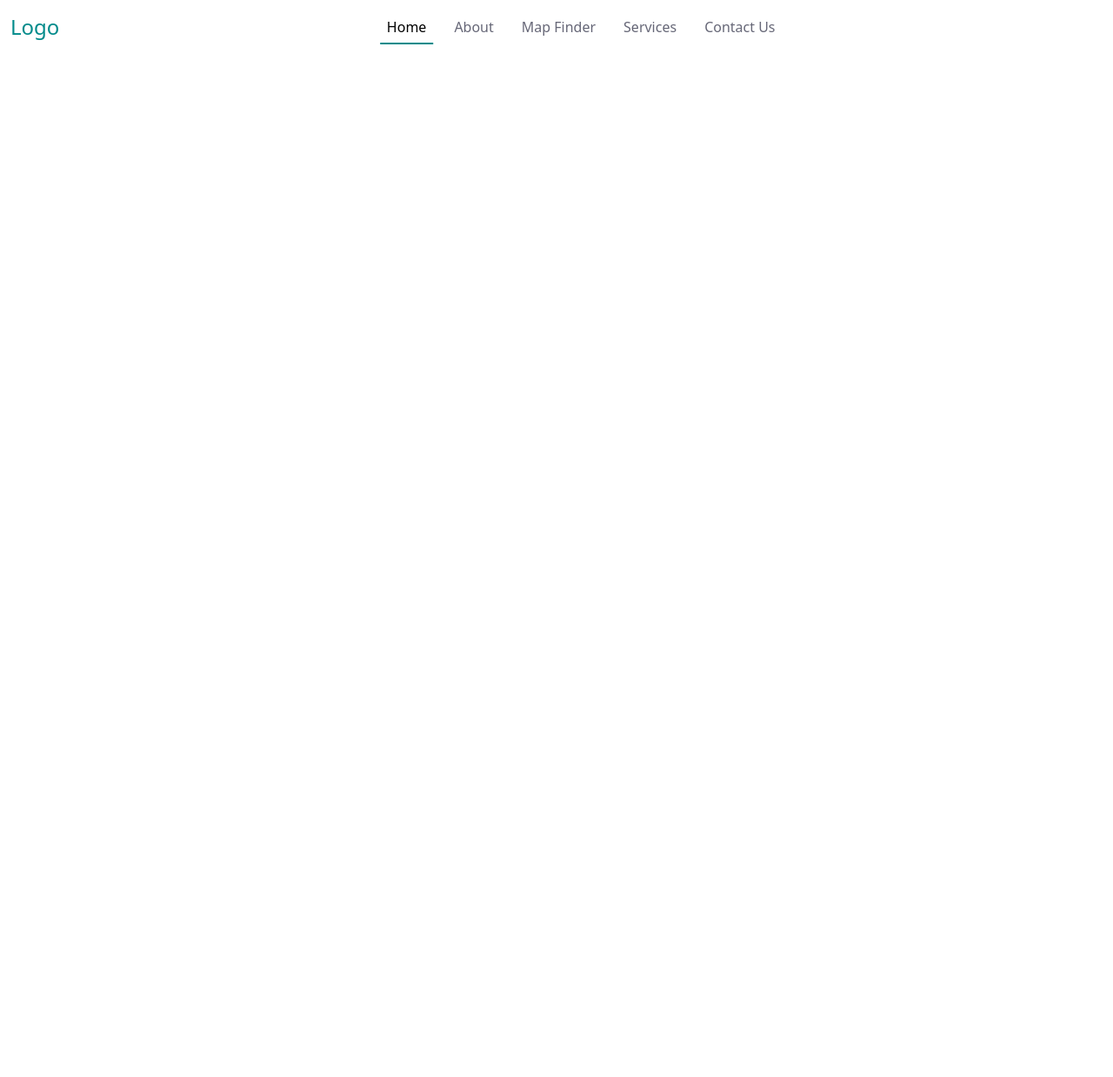
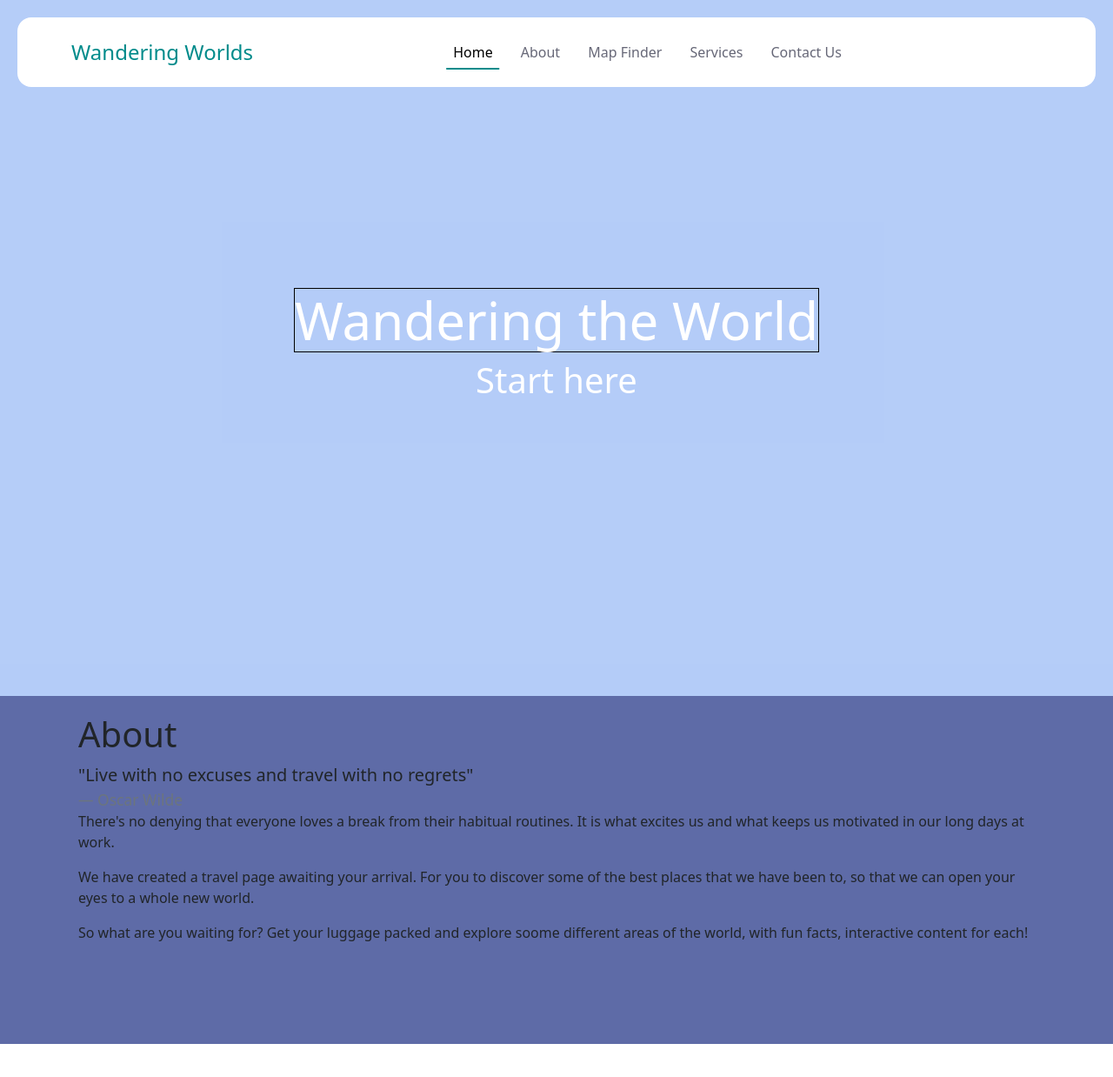
Before and after one commit to e-healy/CFG_project, a plain HTML site: page index.html in a window 1280 px wide. Shown: the whole page at 87% size. Before the commit the page ends 800 px from the top, so only its background shows below. Drawn offline with nearby package versions, Linux system fonts and the light colour scheme.

Commit message:
Add About Section, added some p tags and blockquote, however styling needs to be completed

```diff
--- a/index.html
+++ b/index.html
@@ -8,15 +8,16 @@
     <link rel="stylesheet" href="./style.css">
 </head>
 <body>
+    <!-- NavBar-->
     <nav class="navbar navbar-expand-lg fixed-top">
-        <div class="container-fluid">
-          <a class="navbar-brand" href="#">Logo</a>
+        <div class="container">
+          <a class="navbar-brand" href="#">Wandering Worlds</a>
           <button class="navbar-toggler" type="button" data-bs-toggle="offcanvas" data-bs-target="#offcanvasNavbar" aria-controls="offcanvasNavbar" aria-label="Toggle navigation">
             <span class="navbar-toggler-icon"></span>
           </button>
           <div class="offcanvas offcanvas-end" tabindex="-1" id="offcanvasNavbar" aria-labelledby="offcanvasNavbarLabel">
             <div class="offcanvas-header">
-              <h5 class="offcanvas-title" id="offcanvasNavbarLabel">Logo</h5>
+              <h5 class="offcanvas-title" id="offcanvasNavbarLabel">Wandering Worlds</h5>
               <button type="button" class="btn-close" data-bs-dismiss="offcanvas" aria-label="Close"></button>
             </div>
             <div class="offcanvas-body">
@@ -40,9 +41,29 @@
             </div>
           </div>
         </div>
-      </nav>
+    </nav>
 
+    <!-- Hero Section -->
+    <section class="hero-section">
+        <div class="container d-flex fs-1">
+            <h1>Wandering the World</h1>
+            <h3>Start here</h3>
+        </div>
+    </section>
 
+    <!-- About Section-->
+    <section class="about-section">
+        <div class="container">
+            <h1>About</h1>
+            <blockquote class="blockquote mb-0">
+                <p>"Live with no excuses and travel with no regrets"</p>
+                <footer class="blockquote-footer">Oscar Wilde</footer>
+            </blockquote>
+            <p>There's no denying that everyone loves a break from their habitual routines. It is what excites us and what keeps us motivated in our long days at work. </p>
+            <p>We have created a travel page awaiting your arrival. For you to discover some of the best places that we have been to, so that we can open your eyes to a whole new world.</p>
+            <p>So what are you waiting for? Get your luggage packed and explore soome different areas of the world, with fun facts, interactive content for each!</p>
+        </div>
+    </section>
 
     <footer>
     </footer>
--- a/style.css
+++ b/style.css
@@ -1,3 +1,12 @@
+.navbar {
+    background-color: #fff;
+    height: 80px;
+    margin: 20px;
+    border-radius: 16px;
+    padding: 0.5rem;
+
+}
+
 .navbar-brand {
     font-weight: 500;
     color: darkcyan;
@@ -45,3 +54,56 @@
         visibility: visible;
     }
 }
+
+.hero-section {
+    background: url() no-repeat center;
+    background-size: cover;
+    width: 100%;
+    height: 100vh;
+}
+
+.hero-section::before {
+    background-color: rgba(131, 171, 243, 0.6);
+    content: "";
+    position: absolute;
+    top: 0;
+    right: 0;
+    bottom: 0;
+    left: 0;
+}
+
+.hero-section .container {
+    height: 100vh;
+    z-index: 1;
+    position: relative;
+    display: flex;
+    align-items: center;
+    justify-content: center;
+    color: #fff;
+    flex-direction: column;
+}
+
+.hero-section h1 {
+    border: 1px solid black;
+    font-size: 1.5em;
+}
+
+.hero-section h3 {
+    font-size: 1em;
+}
+
+
+
+.about-section {
+    background: rgb(94, 107, 167);
+    background-size: cover;
+    width: 100%;
+    height: 50vh;
+}
+
+.about-section .container {
+    height: 100vh;
+    z-index: 1;
+    position: relative;
+    padding: 20px;
+}
```
